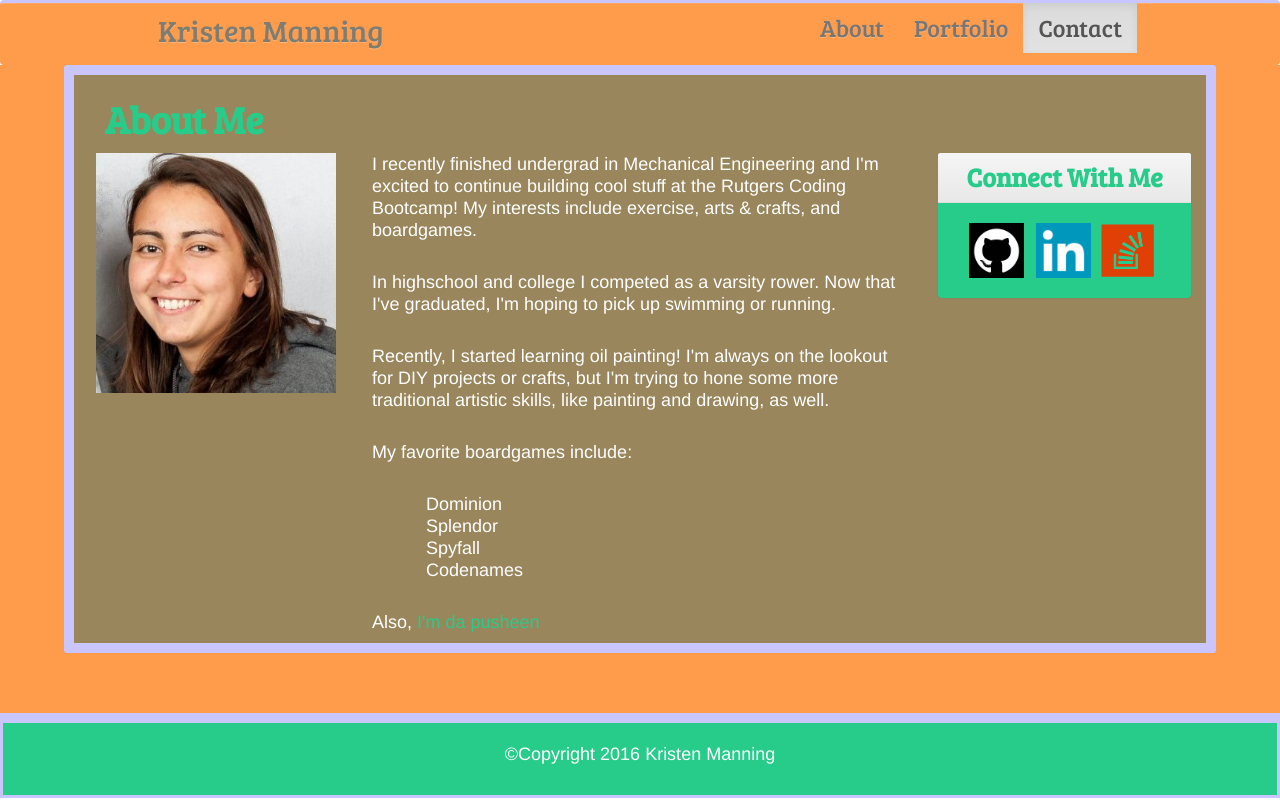
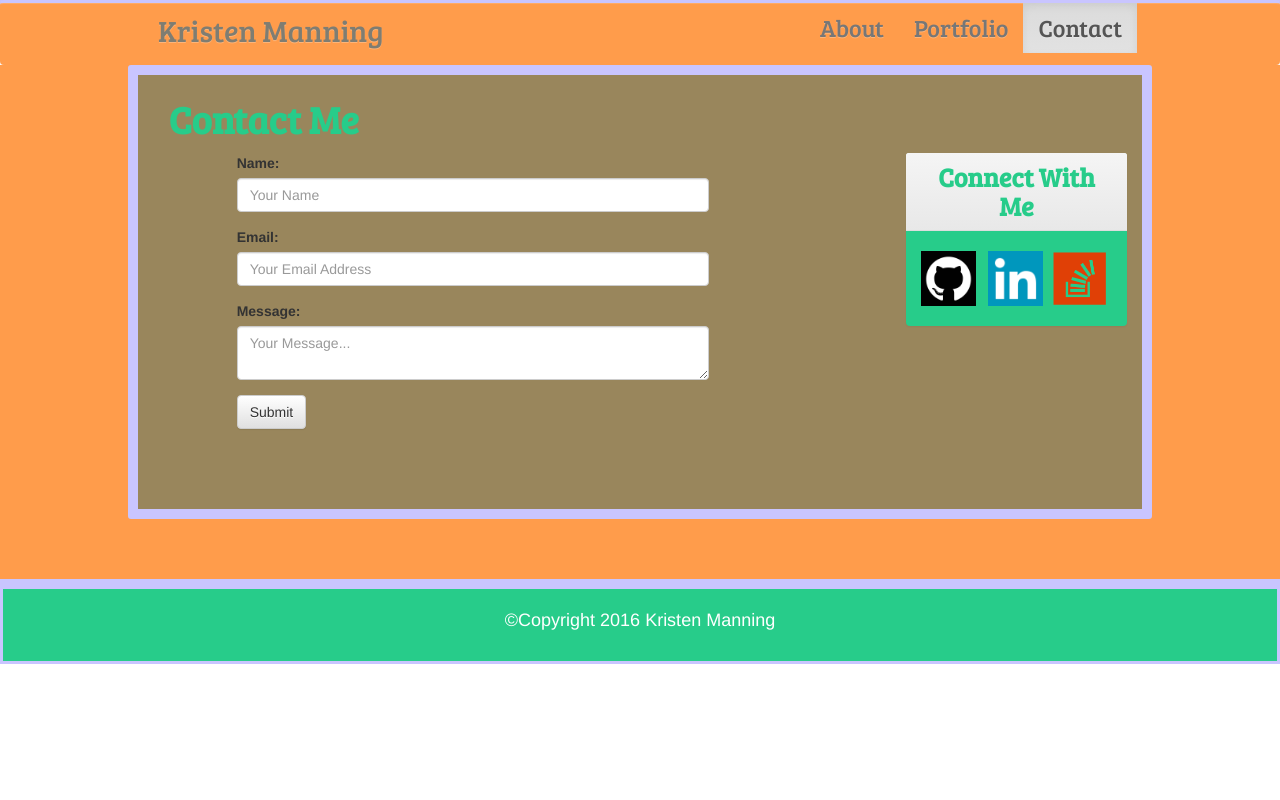
Before and after one commit to KristenManning/Bootstrap-Portfolio, a PHP site: page /contact.html in a window 1280 px wide. Run offline with PHP 8.4, Linux system fonts and the light colour scheme.

Commit message:
adding contact page and minor formatting edits to other pages

```diff
--- a/Assets/css/style.css
+++ b/Assets/css/style.css
@@ -35,7 +35,7 @@ section{
   border-width: 10px;
   border-radius: 3px;
   border-color: #C9C5FF;
-  width:90%;
+  width:80%;
   background-color: #99865C;
 }
 
--- a/contact.html
+++ b/contact.html
@@ -22,6 +22,7 @@
 
 
 <body>
+  <div id="topline">
   <!-- Nav Bar (copied and pasted from WC3) -->
       <!-- Static navbar -->
       <nav class="navbar-default">
@@ -51,37 +52,33 @@
 
           <div class="row">
             <div class="col-xs-12 col-md-12">
-              <h1>&nbsp;&nbsp;About Me</h1>
+              <h1>&nbsp;&nbsp;Contact Me</h1>
             </div>
           </div>
 
           <div class="row">
-            <div class="col-xs-12 col-md-3">
-              <div id="headshot">
-                <img height="240" width="240" src="assets/images/kristen_img.jpg">
-              </div>
+            <div class="col-xs-12 col-md-1">
             </div>
             <div class="col-xs-12 col-md-6">
-              <p>I recently finished undergrad in Mechanical Engineering and I'm excited to continue building cool stuff at the Rutgers Coding Bootcamp! My interests include exercise, arts &amp; crafts, and boardgames. </p>
-            <br>
-              <p>
-              In highschool and college I competed as a varsity rower. Now that I've graduated, I'm hoping to pick up swimming or running.
-              </p>
-            <br>
-              <p>
-              Recently, I started learning oil painting! I'm always on the lookout for DIY projects or crafts, but I'm trying to hone some more traditional artistic skills, like painting and drawing, as well.
-              </p>
-            <br>
-              <p>My favorite boardgames include:</p>
-            <br>
-              <ul class="items">
-                <li>Dominion</li>
-                <li>Splendor</li>
-                <li>Spyfall</li>
-                <li>Codenames</li>
-              </ul>
-            <br>
-              <p>Also, <a href="http://d2wss9bif9q3el.cloudfront.net/406/309/images/1340020850275.gif">I'm da pusheen</a></p>
+              <form>
+                <div class="form-group">
+                  <label for="InputName1">Name: </label>
+                  <input type="password" class="form-control" id="InputName1" placeholder="Your Name">
+                </div>
+                <div class="form-group">
+                  <label for="InputEmail1">Email: </label>
+                  <input type="email" class="form-control" id="InputEmail1" placeholder="Your Email Address">
+                </div>
+                <div class="form-group">
+                  <label for="exampleMessage1">Message: </label>
+                  <textarea type="message" class="form-control" id="exampleMessage1" placeholder="Your Message..."></textarea>
+                </div>
+                <button type="submit" class="btn btn-default">Submit</button>
+              </form>
+              <br> <br> <br> <br>
+            </div>
+
+            <div class="col-xs-12 col-md-2">
             </div>
 
 
--- a/index.html
+++ b/index.html
@@ -22,6 +22,7 @@
 
 
 <body>
+  <div id="topline">
   <!-- Nav Bar (copied and pasted from WC3) -->
       <!-- Static navbar -->
       <nav class="navbar-default">
```
Also changed, not shown: portfolio.html (+8 -8 lines).
